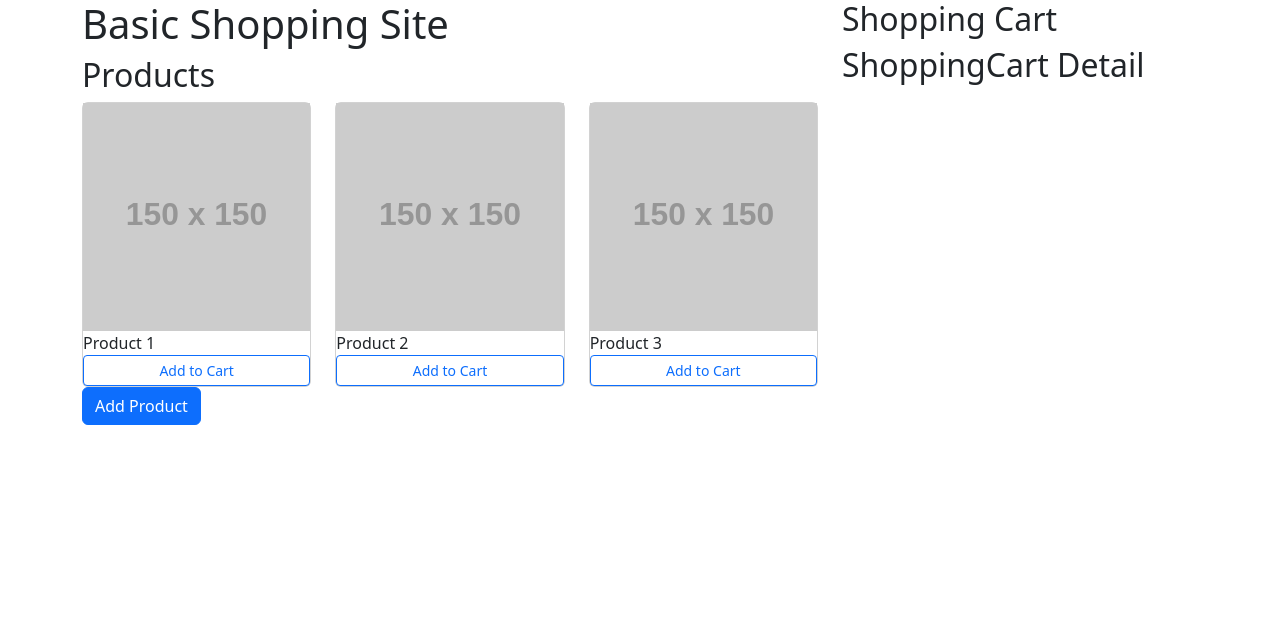
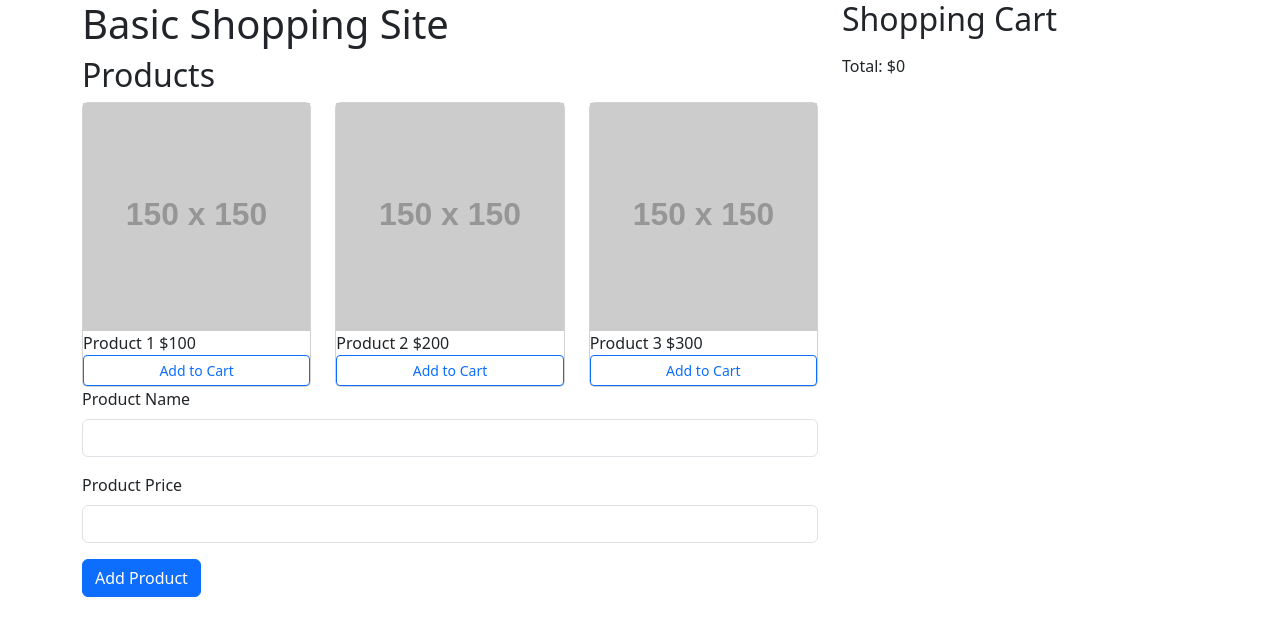
Before and after one commit to Hi-Joey/ShoppingSite, a React (Vite) app: page / in a window 1280 px wide. Shown: the top 636 px of the page. Built offline with nearby package versions, Linux system fonts and the light colour scheme.

Commit message:
Set up basic code in class

```diff
--- /dev/null
+++ b/firestore.indexes.json
@@ -0,0 +1,4 @@
+{
+  "indexes": [],
+  "fieldOverrides": []
+}
--- a/package.json
+++ b/package.json
@@ -10,6 +10,7 @@
     "preview": "vite preview"
   },
   "dependencies": {
+    "firebase": "^10.8.1",
     "react": "^18.2.0",
     "react-dom": "^18.2.0"
   },
--- a/src/App.jsx
+++ b/src/App.jsx
@@ -4,6 +4,7 @@ import React, { useState } from "react";
 
 import ProductsList from "./components/ProductsList.jsx";
 import ShoppingCart from "./components/ShoppingCart.jsx";
+import CreateProductForm from "./components/CreateProductForm.jsx";
 
 export default function App() {
   const [products, setProducts] = useState([
@@ -41,7 +42,7 @@ export default function App() {
     ]);
   };
 
-  const addToBuy = (product) => {
+  const onAddProductToBuy = (product) => {
     console.log(product);
     setProductsToBuy([...productsToBuy, product]);
   };
@@ -52,12 +53,14 @@ export default function App() {
         <div className="col-8">
           <h1>Basic Shopping Site</h1>
 
-          <ProductsList products={products} addToBuy={addToBuy} />
+          <ProductsList
+            products={products}
+            onAddProductToBuy={onAddProductToBuy}
+          />
 
           {/*Add a new form */}
-          <button className="btn btn-primary" onClick={onAddProduct}>
-            Add Product
-          </button>
+
+          <CreateProductForm onAddProduct={onAddProduct} />
         </div>
         {/* col-8 */}
 
--- /dev/null
+++ b/src/components/CreateProductForm.jsx
@@ -0,0 +1,65 @@
+import React, { useRef } from "react";
+import PropTypes from "prop-types";
+
+export default function CreateProductForm({ onAddProduct }) {
+  // useRef is used to get the value of the input fields
+  // or we can use the data from the from input fields
+  const nameRef = useRef();
+  const priceRef = useRef();
+  //   const imageRef = useRef();
+
+  const onAddProductHelper = (e) => {
+    e.preventDefault();
+
+    onAddProduct({
+      name: nameRef.current.value,
+      price: +priceRef.current.value,
+      //   image: imageRef.current.value,
+      image: "https://via.placeholder.com/150",
+    });
+  };
+
+  return (
+    <div>
+      <form>
+        <div className="mb-3">
+          <label htmlFor="name" className="form-label">
+            Product Name
+          </label>
+          <input type="text" className="form-control" id="name" ref={nameRef} />
+        </div>
+        <div className="mb-3">
+          <label htmlFor="price" className="form-label">
+            Product Price
+          </label>
+          <input
+            type="number"
+            className="form-control"
+            id="price"
+            ref={priceRef}
+          />
+        </div>
+
+        {/* <div className="mb-3">
+          <label htmlFor="image" className="form-label">
+            Product Image
+          </label>
+          <input
+            type="text"
+            className="form-control"
+            id="image"
+            ref={imageRef}
+          />
+        </div> */}
+      </form>
+
+      <button className="btn btn-primary" onClick={onAddProductHelper}>
+        Add Product
+      </button>
+    </div>
+  );
+}
+
+CreateProductForm.propTypes = {
+  onAddProduct: PropTypes.func.isRequired,
+};
--- a/src/components/Product.jsx
+++ b/src/components/Product.jsx
@@ -1,13 +1,20 @@
 import React from "react";
 import PropTypes from "prop-types";
 
-export default function Product({ product }) {
+export default function Product({ product, onAddProductToBuy }) {
+  const onAdd = () => {
+    console.log("Add to cart:", product);
+    onAddProductToBuy(product);
+  };
+
   return (
     <div className="col-4">
       <div className="card ">
         <img src={product.image} alt={product.name} />
-        {product.name}
-        <button className="btn btn-outline-primary btn-sm">Add to Cart</button>
+        {product.name} ${product.price}
+        <button className="btn btn-outline-primary btn-sm" onClick={onAdd}>
+          Add to Cart
+        </button>
       </div>
     </div>
   );
@@ -15,4 +22,5 @@ export default function Product({ product }) {
 
 Product.propTypes = {
   product: PropTypes.object.isRequired,
+  onAddProductToBuy: PropTypes.func.isRequired,
 };
--- a/src/components/ProductsList.jsx
+++ b/src/components/ProductsList.jsx
@@ -2,13 +2,17 @@ import PropTypes from "prop-types";
 
 import Product from "./Product";
 
-export default function ProductsList({ products, addToBuy }) {
+export default function ProductsList({ products, onAddProductToBuy }) {
   return (
     <>
       <h2>Products</h2>
       <div className="products row">
         {products.map((p, i) => (
-          <Product key={i} product={p} onClick={() => addToBuy(p)}></Product>
+          <Product
+            key={i}
+            product={p}
+            onAddProductToBuy={onAddProductToBuy}
+          ></Product>
         ))}
       </div>
     </>
@@ -17,4 +21,5 @@ export default function ProductsList({ products, addToBuy }) {
 
 ProductsList.propTypes = {
   products: PropTypes.array.isRequired,
+  onAddProductToBuy: PropTypes.func.isRequired,
 };
--- a/src/components/ShoppingCart.jsx
+++ b/src/components/ShoppingCart.jsx
@@ -1,15 +1,21 @@
 import React from "react";
-import Product from "./Product";
+import PropTypes from "prop-types";
 
 export default function ShoppingCart({ productsToBuy }) {
+  const renderProductToBuy = (product, i) => (
+    <li key={i}>
+      {product.name} ${product.price}{" "}
+      <button className="btn btn-sm btn-outline-danger"> - </button>
+    </li>
+  );
   return (
-    <>
-      <h2>ShoppingCart Detail</h2>
-      <div className="shoppintcart row">
-        {productsToBuy.map((s, i) => (
-          <Product key={i} shoppingcart={s}></Product>
-        ))}
-      </div>
-    </>
+    <div>
+      <ul>{productsToBuy.map(renderProductToBuy)}</ul>
+      Total: ${productsToBuy.reduce((acc, product) => acc + product.price, 0)}
+    </div>
   );
 }
+
+ShoppingCart.propTypes = {
+  productsToBuy: PropTypes.array.isRequired,
+};
```
Also changed, not shown: src/models/MyFirebase.js (added, +30 -0 lines), firebase.json (added), 2 other files (tests, documents, lock files or other folders).
